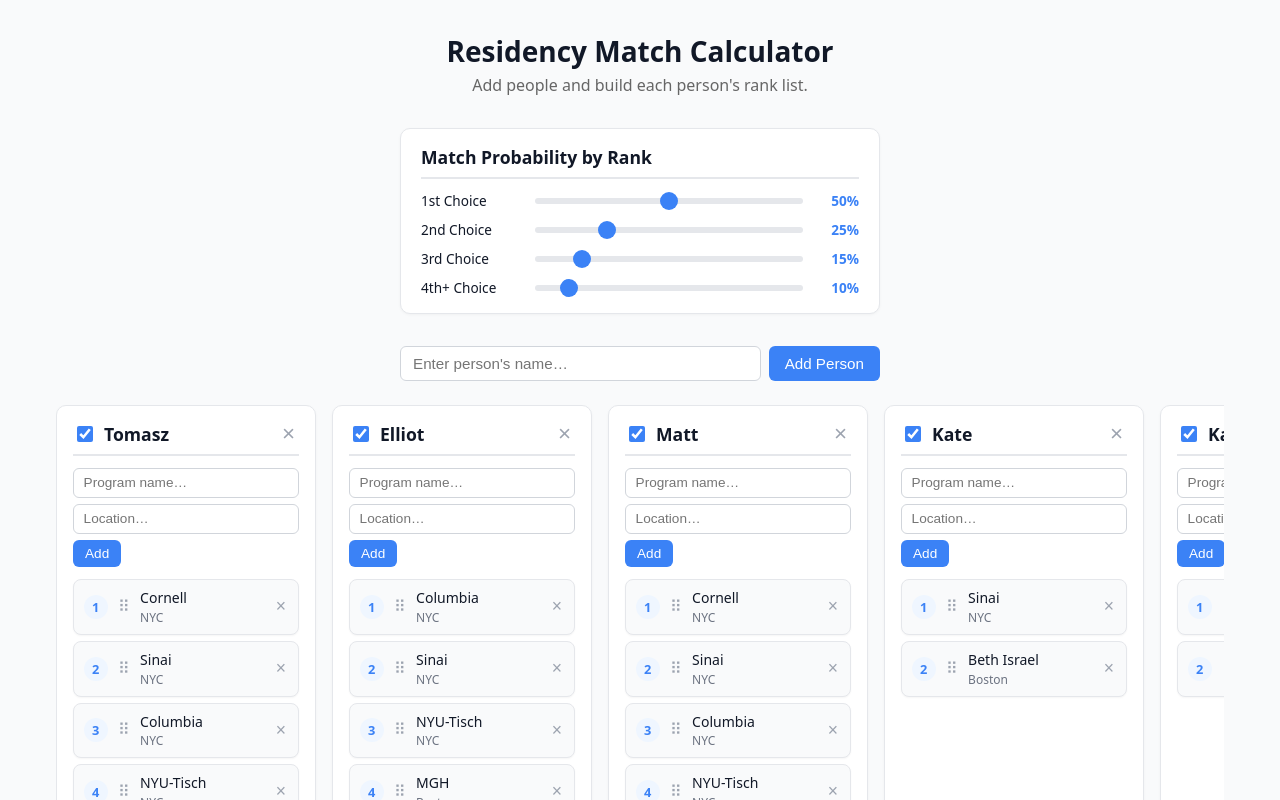
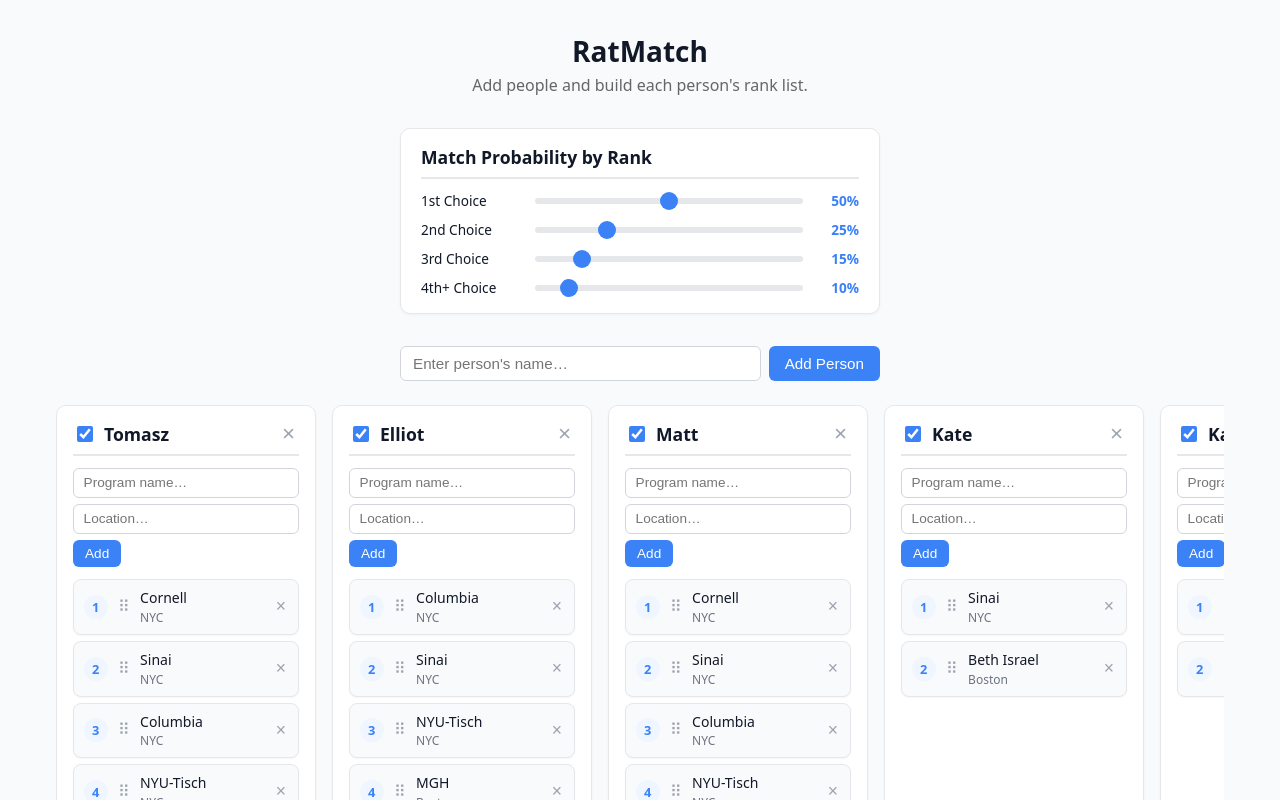
Before and after one commit to ttabernacki/ClaudeTestEnvironment, a React (Vite) app: page / in a window 1280 px wide. Shown: the top 800 px of the page. Built offline with nearby package versions, Linux system fonts and the light colour scheme.

Commit message:
Rename app to RatMatch
https://claude.ai/code/session_01G7jgkVzcUguVmdagV7JX71

```diff
--- a/index.html
+++ b/index.html
@@ -4,7 +4,7 @@
     <meta charset="UTF-8" />
     <link rel="icon" type="image/svg+xml" href="/vite.svg" />
     <meta name="viewport" content="width=device-width, initial-scale=1.0" />
-    <title>Residency Match Calculator</title>
+    <title>RatMatch</title>
   </head>
   <body>
     <div id="root"></div>
--- a/src/App.jsx
+++ b/src/App.jsx
@@ -599,7 +599,7 @@ function App() {
   return (
     <div className="app">
       <header className="app-header">
-        <h1>Residency Match Calculator</h1>
+        <h1>RatMatch</h1>
         <p>Add people and build each person's rank list.</p>
       </header>
 
```
Also changed, not shown: 1 other file (tests, documents, lock files or other folders).
